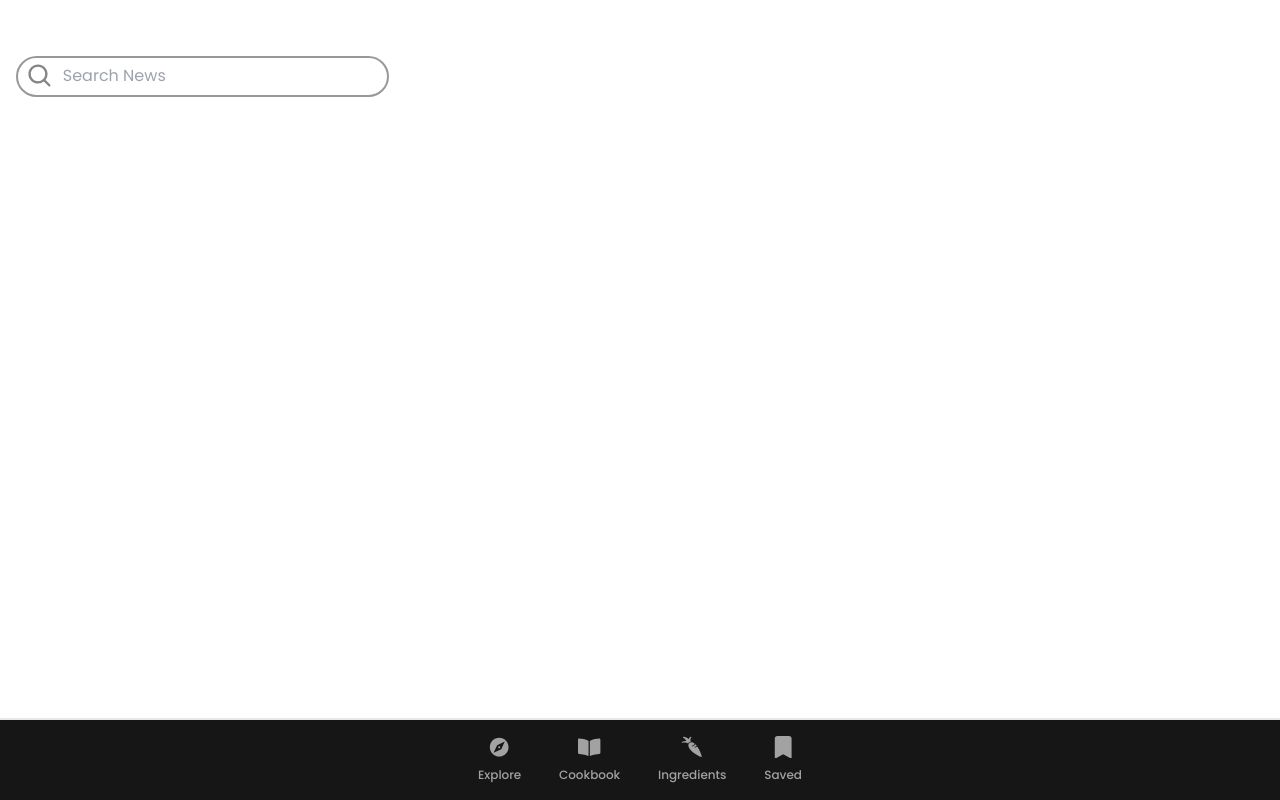
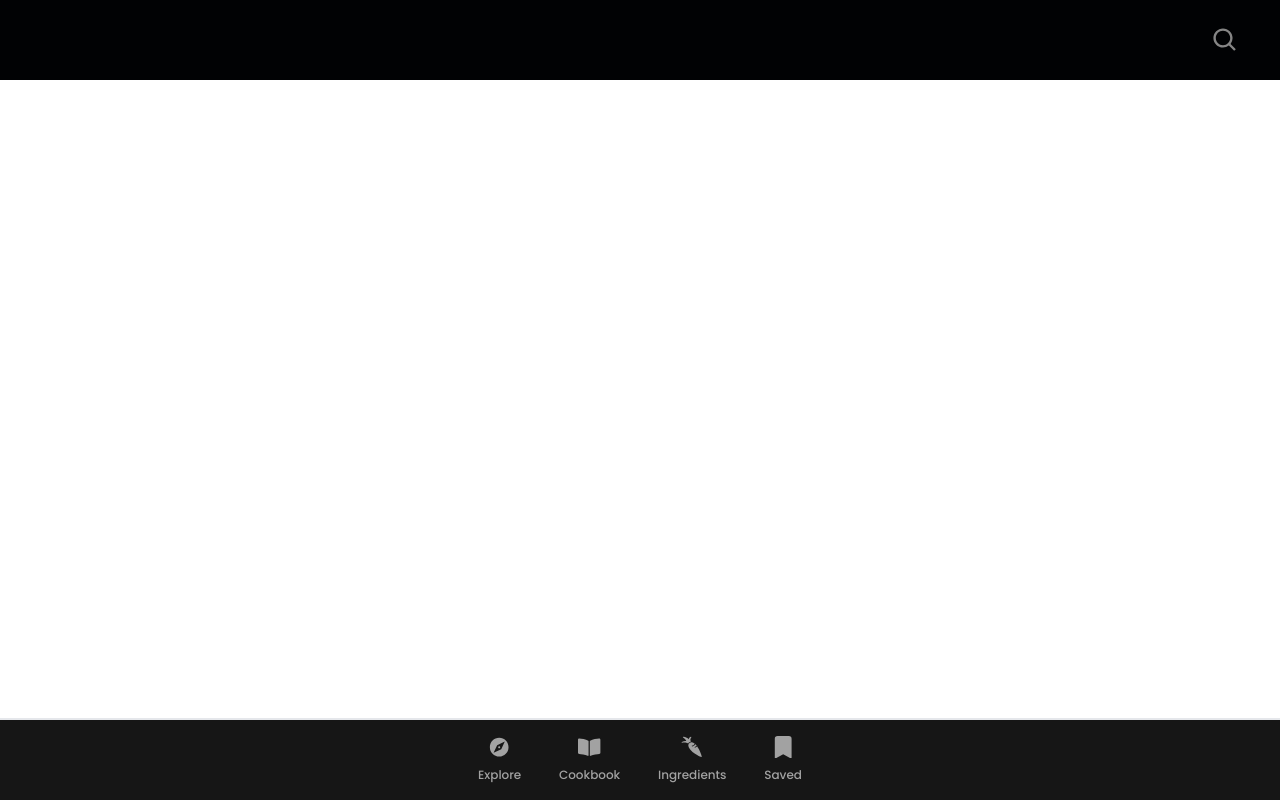
Before and after one commit to joao-miguel8/breath-of-the-wild-companion-app, a React (Vite) app: page /saved in a window 1280 px wide. Built offline with nearby package versions, Linux system fonts and the light colour scheme.

Commit message:
Feat create Header component
- import classNames NPM package
- change Searchbar component markup and styling
- add Header component
- add Searchbar component to Header
- add accent color to tailwind.config

```diff
--- a/package.json
+++ b/package.json
@@ -10,6 +10,7 @@
         "preview": "vite preview"
     },
     "dependencies": {
+        "classnames": "^2.3.2",
         "react": "^18.2.0",
         "react-dom": "^18.2.0",
         "react-icons": "^4.11.0",
--- /dev/null
+++ b/src/components/header/Header.tsx
@@ -0,0 +1,17 @@
+import { FC } from "react";
+import SearchBar from "../searchbar/SearchBar";
+
+interface headerData {
+    pageData?: undefined;
+    searchPlaceHolder: string;
+}
+
+export default function Header({ pageData, searchPlaceHolder }): FC<headerData> {
+    return (
+        <header className="fixed w-full flex items-center  bg-[#010204] h-20 ">
+            <div className="mr-6 w-full flex items-center justify-end">
+                <SearchBar placeholder={searchPlaceHolder} />
+            </div>
+        </header>
+    );
+}
--- a/src/components/searchbar/SearchBar.tsx
+++ b/src/components/searchbar/SearchBar.tsx
@@ -1,22 +1,30 @@
-import { FC, useState } from "react";
+import { useState } from "react";
 import { BiSearch } from "react-icons/bi";
+import { AiOutlineClose } from "react-icons/ai";
+import classNames from "classnames";
 
-interface searchPlaceholder {
-    searchPlaceholder: string;
-}
+const SearchBar = ({ placeholder }) => {
+    const [searchValue, setSearchValue] = useState<string>("");
+    const [isSearchActive, setIsSearchActive] = useState(false);
 
-const SearchBar: FC<searchPlaceholder> = ({ searchPlaceholder }) => {
-    const [searchValue, setSearchValue] = useState<string>();
+    function handleCloseAndResetSearch() {
+        setIsSearchActive(state => !state);
+        setSearchValue("");
+    }
 
     return (
-        <div role="search" aria-label="search for something" className="ml-4 mt-14 px-2 py-1 w-fit flex gap-2 items-center border-[2px] border-[#989898] focus-within:border-[#4C1D52]  duration-300 rounded-full">
+        <>
+            <div role="search" aria-label={placeholder} className={classNames("pl-4 w-full fixed top-0 flex items-center justify-between duration-500 bg-[#010204]", !isSearchActive && "-translate-y-20")}>
+                {isSearchActive && <input onChange={e => setSearchValue(e.target.value)} value={searchValue} placeholder={placeholder} type="text" className="ml-6 w-full h-20  text-white bg-transparent outline-none font-poppins" />}
+                <AiOutlineClose onClick={handleCloseAndResetSearch} size={"1.8rem"} className="mr-4 text-accent" />
+            </div>
             <BiSearch
+                onClick={() => setIsSearchActive(state => !state)}
                 size={"1.8rem"}
-                className="text-[#858585]
+                className="mr-4 text-[#858585]
             "
             />
-            <input onChange={e => setSearchValue(e.target.value)} value={searchValue} placeholder={`Search ${searchPlaceholder}`} type="text" className="outline-none font-poppins" />
-        </div>
+        </>
     );
 };
 
--- a/src/features/cookbook-page/CookBookPage.tsx
+++ b/src/features/cookbook-page/CookBookPage.tsx
@@ -1,10 +1,10 @@
 import Nav from "@/components/nav/Nav";
-import SearchBar from "@/components/searchbar/SearchBar";
+import Header from "@/components/header/Header";
 
 export default function CookBookPage() {
     return (
         <div>
-            <SearchBar searchPlaceholder={"Leagues"} />
+            <Header searchPlaceHolder={"Search Recipes"} />
             <Nav />
         </div>
     );
--- a/src/features/explore-page/ExplorePage.tsx
+++ b/src/features/explore-page/ExplorePage.tsx
@@ -1,10 +1,10 @@
-import SearchBar from "@/components/searchbar/SearchBar";
 import Nav from "@/components/nav/Nav";
+import Header from "@/components/header/Header";
 
 export default function ExplorePage() {
     return (
         <>
-            <SearchBar searchPlaceholder={"Explore"} />
+            <Header pageName={"Explore"} searchPlaceHolder={"Explore Anything"} />
             <Nav />
         </>
     );
--- a/src/features/ingredients-page/IngredientsPage.tsx
+++ b/src/features/ingredients-page/IngredientsPage.tsx
@@ -1,10 +1,10 @@
-import SearchBar from "@/components/searchbar/SearchBar";
 import Nav from "@/components/nav/Nav";
+import Header from "@/components/header/Header";
 
 export default function IngredientsPage() {
     return (
         <div>
-            <SearchBar searchPlaceholder={"Inredient"} />
+            <Header searchPlaceHolder={"Search Ingredients"} />
             <Nav />
         </div>
     );
--- a/src/features/saved-page/SavedPage.tsx
+++ b/src/features/saved-page/SavedPage.tsx
@@ -1,10 +1,10 @@
-import SearchBar from "@/components/searchbar/SearchBar";
 import Nav from "@/components/nav/Nav";
+import Header from "@/components/header/Header";
 
-export default function NewsPage() {
+export default function SavedPage() {
     return (
         <div>
-            <SearchBar searchPlaceholder={"News"} />
+            <Header searchPlaceHolder={"Search Saved List"} />
             <Nav />
         </div>
     );
--- a/tailwind.config.js
+++ b/tailwind.config.js
@@ -17,7 +17,11 @@ module.exports = {
         fontFamily: {
             poppins: "poppins",
         },
-        extend: {},
+        extend: {
+            colors: {
+                accent: "#47CDC3",
+            },
+        },
     },
     plugins: [],
 };
```
Also changed, not shown: 1 other file (tests, documents, lock files or other folders).
